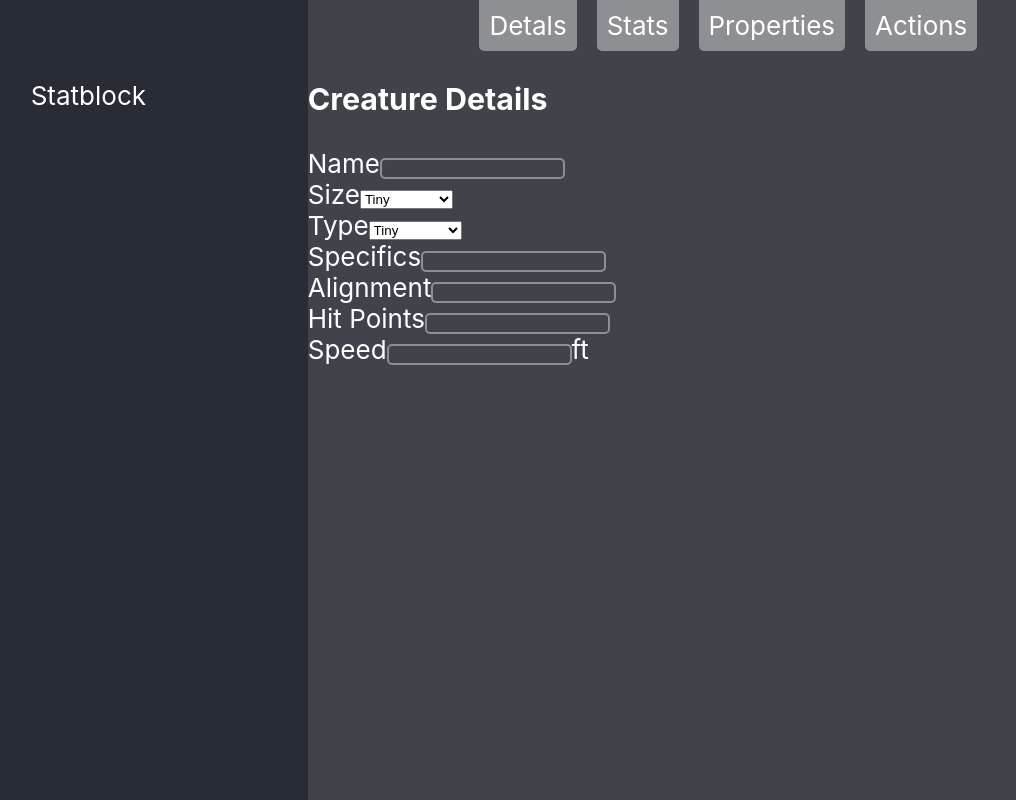
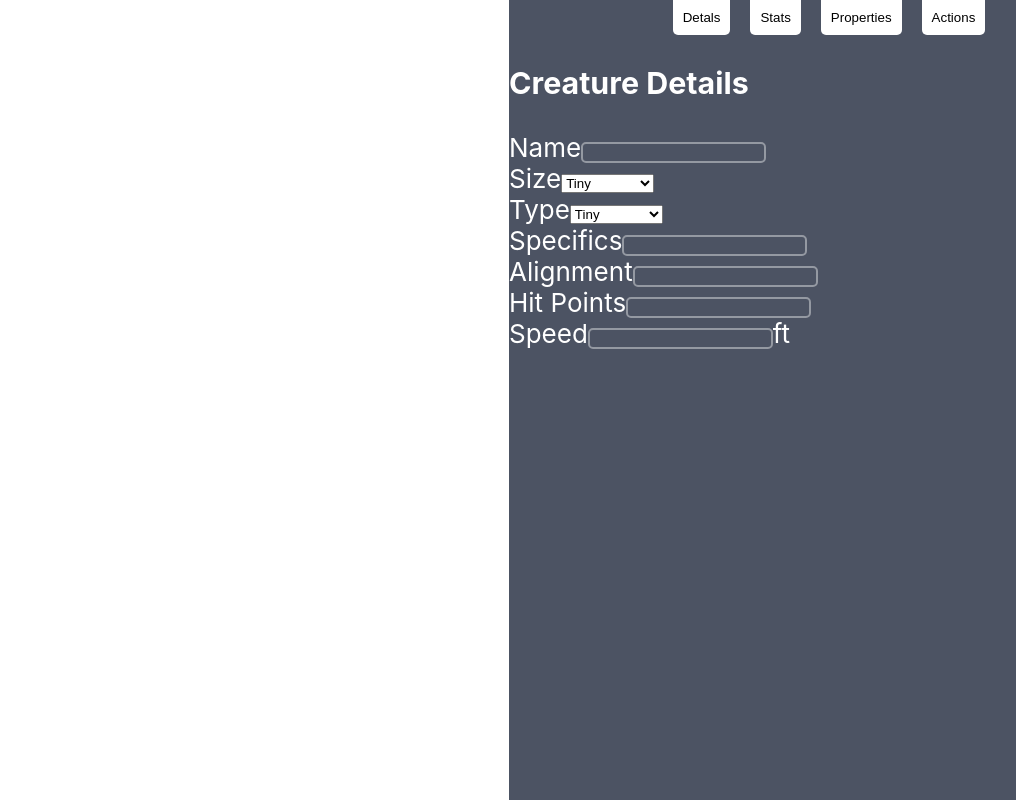
Before and after one commit to JosBogan/stat_block, a React (Create React App) app: page / in a window 1280 px wide. Shown: the whole page, without its empty margins (131-1147 px from the left). Built offline with nearby package versions, Linux system fonts and the light colour scheme.

Commit message:
added state

```diff
--- a/src/App.css
+++ b/src/App.css
@@ -4,7 +4,7 @@
 .app_container {
   display: flex;
   /* flex: 1; */
-  background-color: #282c34;
+  background-color: rgb(255, 255, 255);
   min-height: 100vh;
   flex: 1;
   align-items: stretch;
@@ -14,11 +14,11 @@
 }
 
 .app_container > * {
-  flex-grow: 1;
+  flex: 1;
 }
 
 .stat_block_form {
-  background-color: #ffffff1c;
+  background-color: #4c5363;
 }
 
 .section {
@@ -40,10 +40,13 @@
 }
 
 .statblock_form_tab {
-  background: #ffffff67;
+  background: white;
   padding: 10px 10px;
   margin: 0 10px;
   border-radius: 0 0 5px 5px;
+  outline: none;
+  border: none;
+  cursor: pointer;
 }
 
 .input {
@@ -57,3 +60,10 @@
 .input:focus {
   border-color: aquamarine;
 }
+
+/* Statblock */
+
+.statblock {
+  background: rgb(247, 224, 181);
+  color: black;
+}
--- a/src/App.js
+++ b/src/App.js
@@ -1,4 +1,4 @@
-import React from 'react';
+import React, { useState } from 'react';
 import './App.css';
 
 // components
@@ -7,14 +7,31 @@ import StatblockForm from './statblock_form/StatblockForm'
 import Statblock from './statblock/Statblock'
 
 function App() {
+
+  const [ stats, setStats ] = useState({
+    name: "",
+    size: "",
+    type: "",
+    specifics: "",
+    alignment: "",
+    hitpoints: "",
+    groundspeed: 0,
+    swimspeed: 0,
+    flyspeed: 0
+  })
+
+  function onChange(event) {
+    setStats({...stats, [event.target.name]: event.target.value })
+  }
+
   return (
     <div className="app">
       <div className="app_container">
         <div className="stat_block">
-          <Statblock />
+          <Statblock stats={stats}/>
         </div>
         <div className="stat_block_form">
-          <StatblockForm />
+          <StatblockForm onChange={onChange}/>
         </div>
       </div>
     </div>
--- a/src/statblock/Statblock.js
+++ b/src/statblock/Statblock.js
@@ -3,7 +3,9 @@ import React from 'react'
 function Statblock(props) {
   return (
     <div className="statblock_container section">
-      Statblock
+      <div className="statblock">
+        {props.stats.name}
+      </div>
     </div>
   )
 }
--- /dev/null
+++ b/src/statblock_form/SectionTabs.js
@@ -0,0 +1,22 @@
+import React from 'react'
+
+function SectionTabs() {
+  return (
+    <div className="statblock_section_selection">
+    <button className="statblock_form_tab">
+      Detals
+    </button>
+    <button className="statblock_form_tab">
+      Stats
+    </button>
+    <button className="statblock_form_tab">
+      Properties
+    </button>
+    <button className="statblock_form_tab">
+      Actions
+    </button>
+  </div>
+  )
+}
+
+export default SectionTabs
--- a/src/statblock_form/StatblockForm.js
+++ b/src/statblock_form/StatblockForm.js
@@ -1,32 +1,29 @@
+// Libraries
 import React from 'react'
+
+// Components
+import SectionTabs from './SectionTabs'
+import TextInput from './inputs/TextInput'
+
 
 function StatblockForm(props) {
   return (
     <div className="statblock_form_container section">
-      <div className="statblock_section_selection">
-        <div className="statblock_form_tab">
-          Detals
-        </div>
-        <div className="statblock_form_tab">
-          Stats
-        </div>
-        <div className="statblock_form_tab">
-          Properties
-        </div>
-        <div className="statblock_form_tab">
-          Actions
-        </div>
-      </div>
+      <SectionTabs />
       <form>
         <div className="Creature Details">
           <h3>Creature Details</h3>
-          <div>
-            <label>Name</label>
-            <input className="input"></input>
-          </div>
+            <TextInput
+            name="name"
+            label="Name"
+            onChange={props.onChange}
+          />
           <div>
             <label>Size</label>
-            <select>
+            <select
+              onChange={props.onChange}
+              name="size"
+            >
               <option>Tiny</option>
               <option>Small</option>
               <option>Medium</option>
@@ -37,7 +34,7 @@ function StatblockForm(props) {
           </div>
           <div>
             <label>Type</label>
-            <select>
+            <select onChange={props.onChange} name="type">
               <option>Tiny</option>
               <option>Small</option>
               <option>Medium</option>
@@ -46,21 +43,24 @@ function StatblockForm(props) {
               <option>Gargantuan</option>
             </select>
           </div>
-          <div>
-            <label>Specifics</label>
-            <input className="input"></input>
-          </div>
-          <div>
-            <label>Alignment</label>
-            <input className="input"></input>
-          </div>
-          <div>
-            <label>Hit Points</label>
-            <input className="input"></input>
-          </div>
+          <TextInput
+            name="specifics"
+            label="Specifics"
+            onChange={props.onChange}
+          />
+          <TextInput
+            name="alignment"
+            label="Alignment"
+            onChange={props.onChange}
+          />
+          <TextInput
+            name="hitpoints"
+            label="Hit Points"
+            onChange={props.onChange}
+          />
           <div>
             <label>Speed</label>
-            <input type="number" className="input"></input>ft
+            <input type="number" className="input" onChange={props.onChange} name="groundspeed"></input>ft
           </div>
         </div>
       </form>
--- /dev/null
+++ b/src/statblock_form/inputs/TextInput.js
@@ -0,0 +1,16 @@
+import React from 'react'
+
+function TextInput(props) {
+  return (
+    <div>
+      <label>{props.label}</label>
+      <input
+        className="input"
+        name={props.name}
+        onChange={props.onChange}
+      />
+    </div>
+  )
+}
+
+export default TextInput
```
